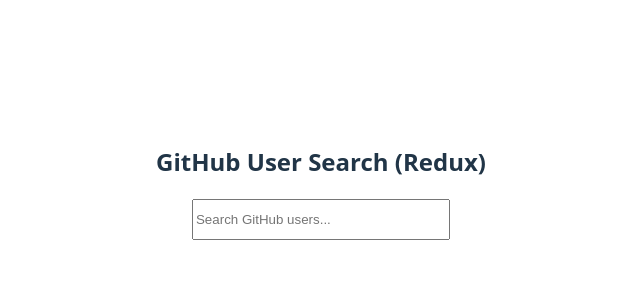
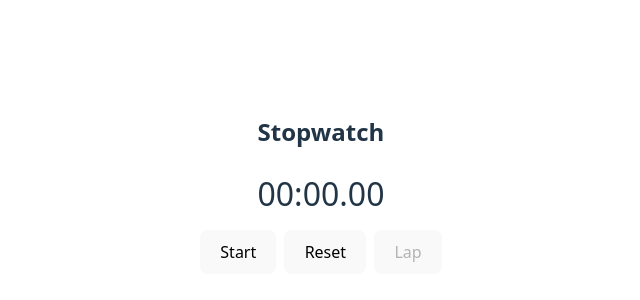
Before and after one commit to Rutvik1803/react-practice, a React (Vite) app: page / in a window 1280 px wide. Shown: the part 220-520 px from the top of the page, without its empty margins (319-959 px from the left). Built offline with nearby package versions, Linux system fonts and the light colour scheme; the HTML template or start-up script is replaced by a standard one.

Commit message:
feat: added stopwatch using useRef

```diff
--- a/src/App.jsx
+++ b/src/App.jsx
@@ -5,6 +5,7 @@
 import Counter from './components/Counter';
 import Todo from './components/Todo';
 import SearchField from './components/ReduxDebouncedSearch';
+import Stopwatch from './components/Stopwatch';
 
 function App() {
   const [count, setCount] = useState(0);
@@ -15,7 +16,8 @@
         {/* <Counter /> */}
         {/* <Todo /> */}
         {/* <SearchField /> */}
-        <SearchField />
+        {/* <SearchField /> */}
+        <Stopwatch />
       </div>
     </>
   );
--- /dev/null
+++ b/src/components/Stopwatch.jsx
@@ -0,0 +1,117 @@
+// src/components/Stopwatch.js
+import React, { useState, useRef, useEffect } from 'react';
+
+function pad(num, size = 2) {
+  return String(num).padStart(size, '0');
+}
+
+function formatTime(ms) {
+  const minutes = Math.floor(ms / 60000);
+  const seconds = Math.floor((ms % 60000) / 1000);
+  const hundredths = Math.floor((ms % 1000) / 10); // two digits
+  return `${pad(minutes)}:${pad(seconds)}.${pad(hundredths)}`;
+}
+
+const Stopwatch = () => {
+  // visible UI state
+  const [elapsed, setElapsed] = useState(0); // milliseconds
+  const [running, setRunning] = useState(false);
+  const [laps, setLaps] = useState([]);
+
+  // refs for mutable values that shouldn't trigger re-renders
+  const intervalRef = useRef(null); // holds setInterval id
+  const startTimeRef = useRef(null); // Date.now() when started
+  const pausedElapsedRef = useRef(0); // accumulated elapsed when paused
+
+  // start handler
+  const handleStart = () => {
+    if (intervalRef.current) return; // already running
+    setRunning(true);
+    startTimeRef.current = Date.now();
+    intervalRef.current = setInterval(() => {
+      // compute based on accumulated paused + current delta
+      setElapsed(
+        pausedElapsedRef.current + (Date.now() - startTimeRef.current)
+      );
+    }, 50); // update UI every 50ms for smoothness
+  };
+
+  // stop handler
+  const handleStop = () => {
+    if (!intervalRef.current) return;
+    clearInterval(intervalRef.current);
+    intervalRef.current = null;
+    // store the current elapsed into pausedRef
+    pausedElapsedRef.current = elapsed;
+    setRunning(false);
+  };
+
+  // reset handler
+  const handleReset = () => {
+    if (intervalRef.current) {
+      clearInterval(intervalRef.current);
+      intervalRef.current = null;
+    }
+    pausedElapsedRef.current = 0;
+    startTimeRef.current = null;
+    setElapsed(0);
+    setRunning(false);
+    setLaps([]);
+  };
+
+  // lap handler
+  const handleLap = () => {
+    setLaps((prev) => [elapsed, ...prev]); // newest first
+  };
+
+  // cleanup on unmount
+  useEffect(() => {
+    return () => {
+      if (intervalRef.current) {
+        clearInterval(intervalRef.current);
+      }
+    };
+  }, []);
+
+  return (
+    <div style={{ textAlign: 'center', marginTop: 40 }}>
+      <h2>Stopwatch</h2>
+
+      <div style={{ fontSize: 32, marginBottom: 12 }}>
+        {formatTime(elapsed)}
+      </div>
+
+      <div
+        style={{
+          display: 'flex',
+          gap: 8,
+          justifyContent: 'center',
+          marginBottom: 12,
+        }}
+      >
+        {!running ? (
+          <button onClick={handleStart}>Start</button>
+        ) : (
+          <button onClick={handleStop}>Stop</button>
+        )}
+        <button onClick={handleReset}>Reset</button>
+        <button onClick={handleLap} disabled={!running && elapsed === 0}>
+          Lap
+        </button>
+      </div>
+
+      {laps.length > 0 && (
+        <div style={{ maxWidth: 320, margin: '0 auto', textAlign: 'left' }}>
+          <h3>Laps</h3>
+          <ol>
+            {laps.map((l, idx) => (
+              <li key={idx}>{formatTime(l)}</li>
+            ))}
+          </ol>
+        </div>
+      )}
+    </div>
+  );
+};
+
+export default Stopwatch;
```
